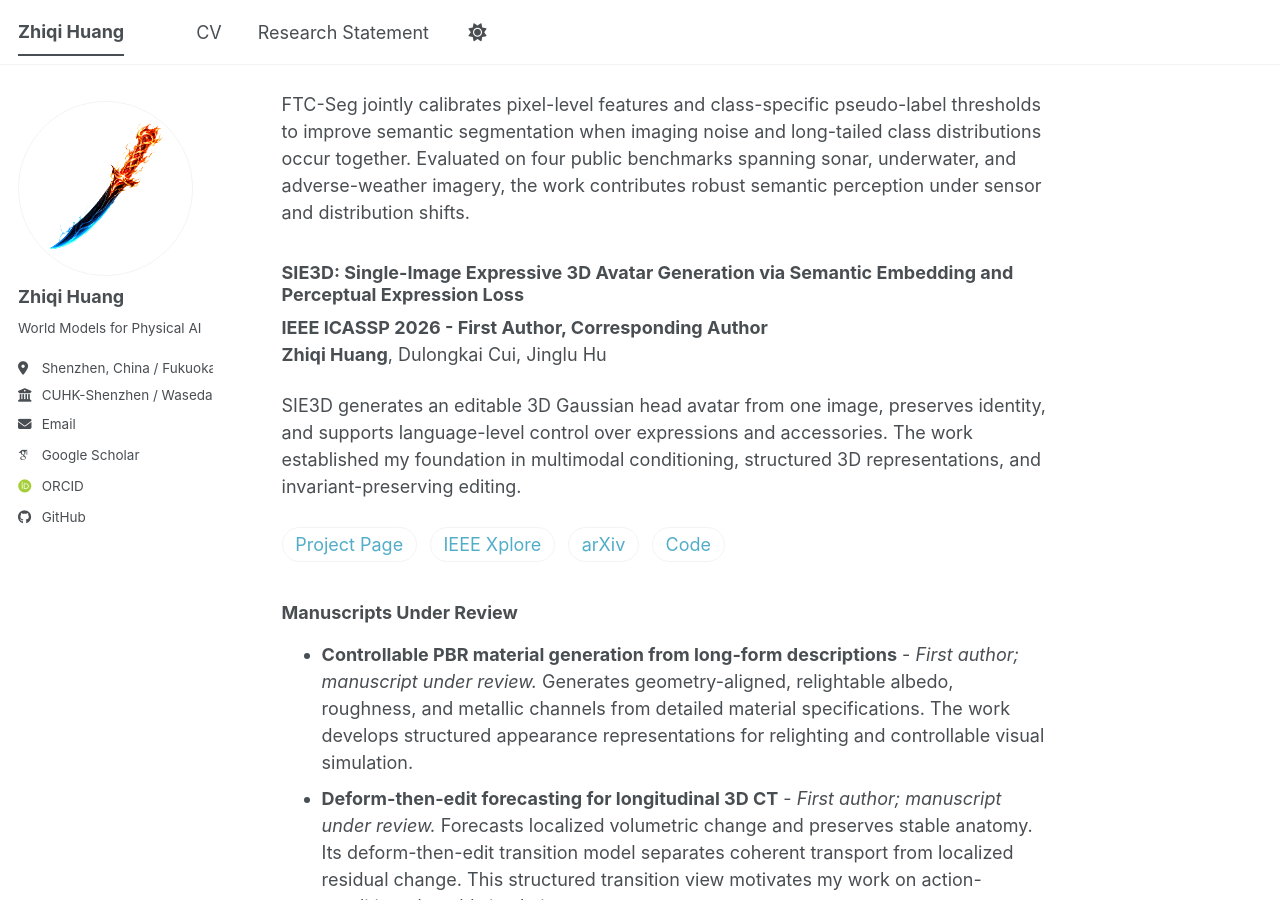
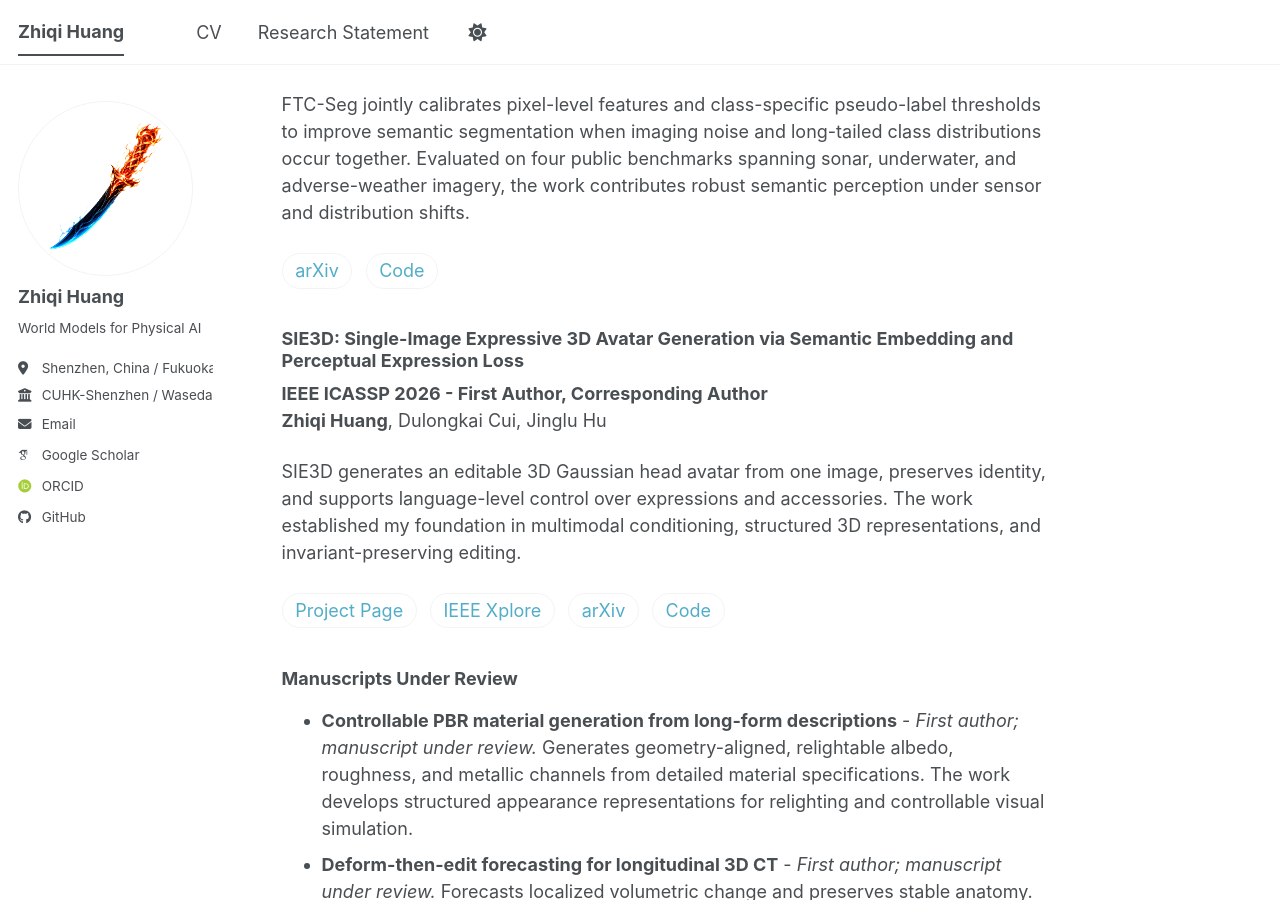
Before and after one commit to huang-zhiqi/huang-zhiqi.github.io, a Jekyll site: the page built from _pages/about.md, in a window 1280 px wide and 900 px high, scrolled down 1619 px. Built offline with Jekyll 4.4.1, drawn with Linux system fonts in a browser that asks for light colours; some web fonts are replaced; a script bundle is joined from its source files by our own code; library files that are not in the unit come from our copies.

Commit message:
增加NeurIPS的arxiv和github

```diff
--- a/_pages/about.md
+++ b/_pages/about.md
@@ -46,6 +46,9 @@ My long-term direction includes **world-action models** that jointly predict fut
 **NeurIPS 2026 - Second Author, Corresponding Author**
 
 FTC-Seg jointly calibrates pixel-level features and class-specific pseudo-label thresholds to improve semantic segmentation when imaging noise and long-tailed class distributions occur together. Evaluated on four public benchmarks spanning sonar, underwater, and adverse-weather imagery, the work contributes robust semantic perception under sensor and distribution shifts.
+
+<a class="pub-link" href="https://arxiv.org/abs/2609.33668">arXiv</a>
+<a class="pub-link" href="https://github.com/pingggg516/FTC-Seg">Code</a>
 
 ### SIE3D: Single-Image Expressive 3D Avatar Generation via Semantic Embedding and Perceptual Expression Loss
 
```
